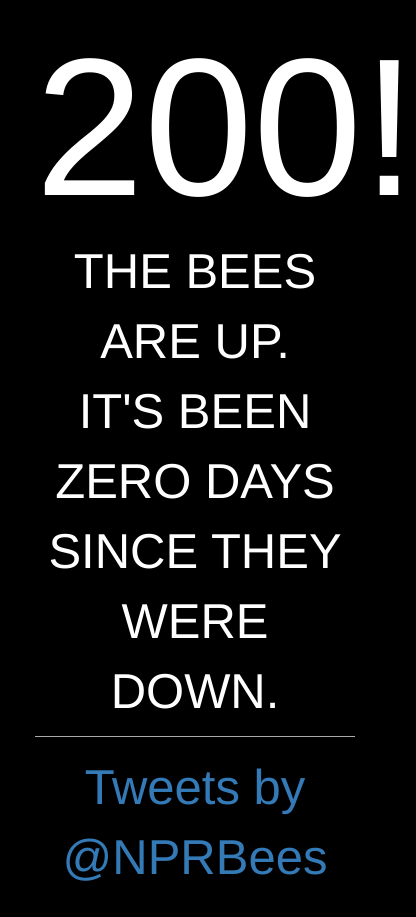
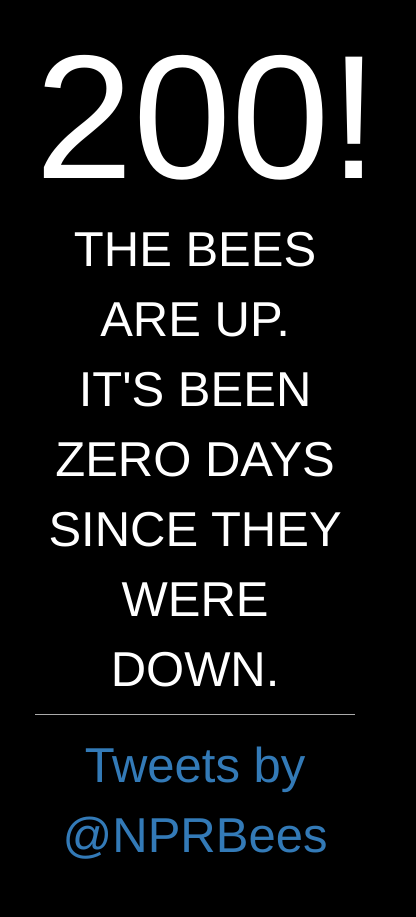
Before and after one commit to geraldarthur/NPRbees, a plain HTML site: page index.html in a window 390 px wide. Shown: the whole page, 416 px wide, since content can reach past the window. After the commit the page ends 895 px from the top, so only its background shows below. Drawn offline with nearby package versions, Linux system fonts and the light colour scheme.

Commit message:
mobile friendlier

```diff
--- a/index.html
+++ b/index.html
@@ -34,7 +34,7 @@
           h1 {
             text-align: center;
             color: #fff;
-            font-size: 4em;
+            font-size: 3.6em;
             font-weight: 100;
             margin-bottom: 0;
           }
```
